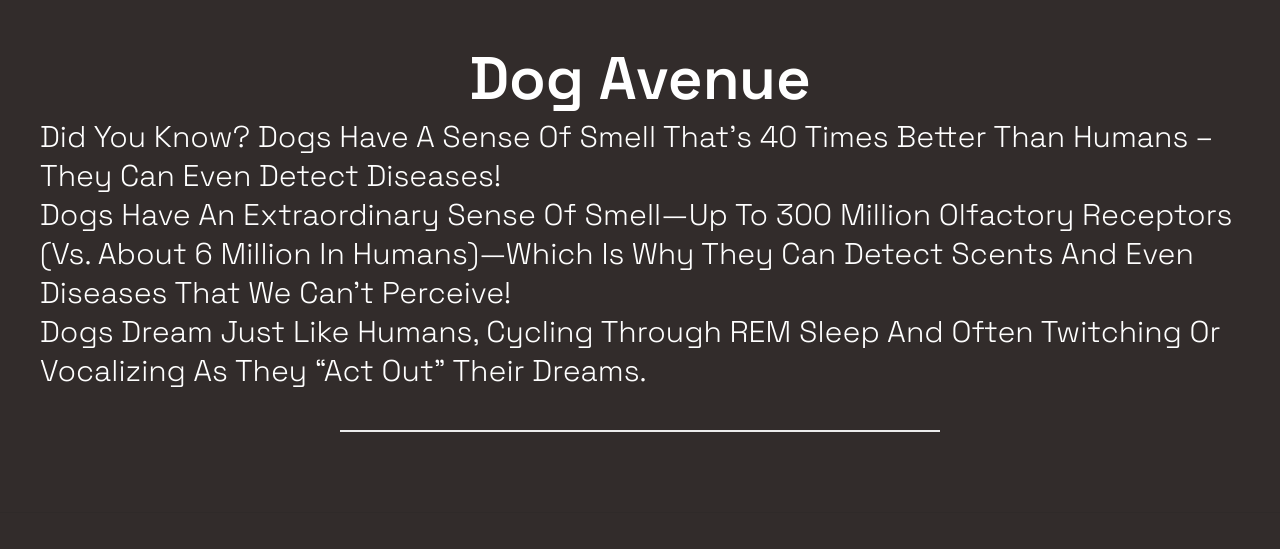
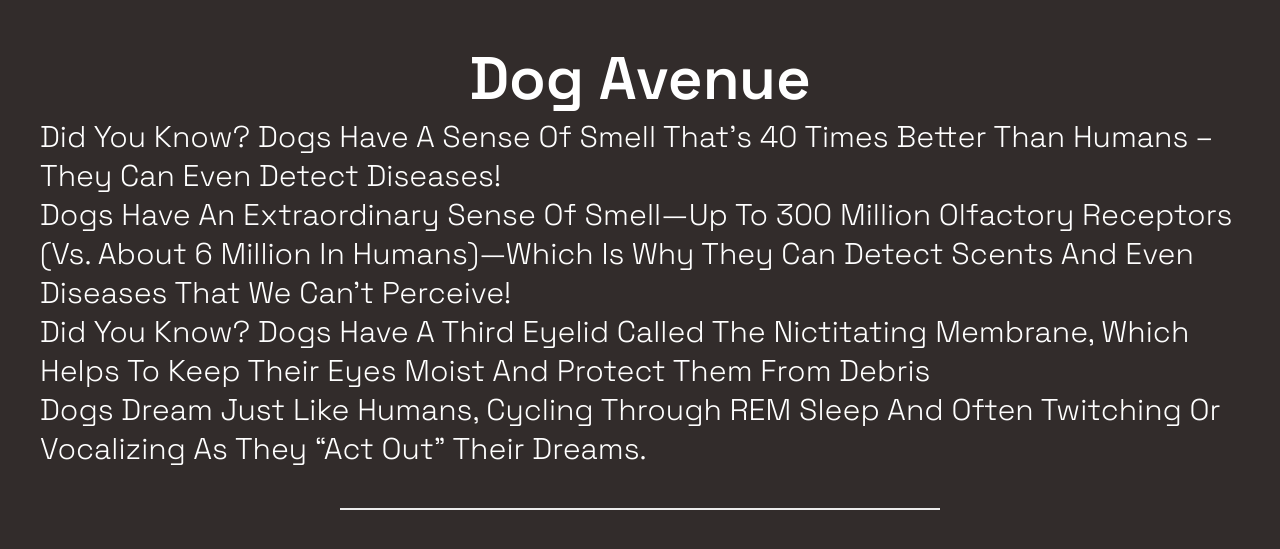
Before and after one commit to dungitonga/Ariana_Dogs_Love, a Flask app: page / in a window 1280 px wide. Shown: the top 549 px of the page. Run offline with Flask 3, Linux system fonts and the light colour scheme; data that the repository does not hold is empty; some web fonts are replaced.

Commit message:
Update home.html

```diff
--- a/templates/home.html
+++ b/templates/home.html
@@ -24,7 +24,7 @@
                     <p>Did you know? Dogs have a sense of smell that’s 40 times better than humans – they can even detect diseases!</p>
 
                     <p>Dogs have an extraordinary sense of smell—up to 300 million olfactory receptors (vs. about 6 million in humans)—which is why they can detect scents and even diseases that we can’t perceive!</p>
-
+                    <p>Did you know? Dogs have a third eyelid called the nictitating membrane, which helps to keep their eyes moist and protect them from debris</p>
                     <p>Dogs dream just like humans, cycling through REM sleep and often twitching or vocalizing as they “act out” their dreams.</p>
                 </div>
 
```
